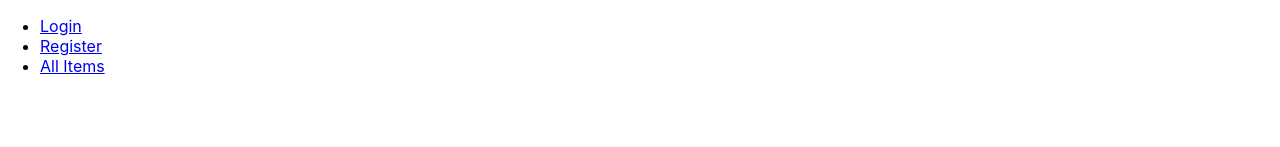
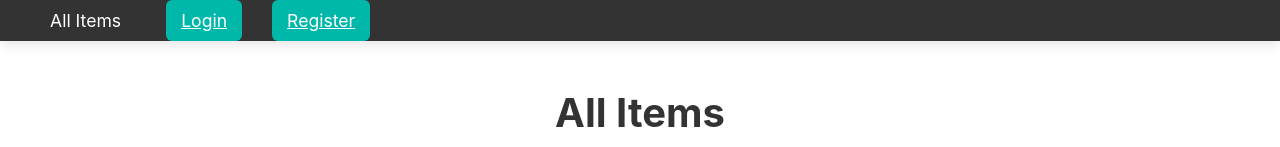
Before and after one commit to BrendanKapp/z-prefix-demo, a React (Create React App) app: page / in a window 1280 px wide. Shown: the top 147 px of the page. Built offline with nearby package versions, Linux system fonts and the light colour scheme; no server answers.

Commit message:
Style Navbar

```diff
--- /dev/null
+++ b/src/components/Navbar.css
@@ -0,0 +1,74 @@
+@import '../colors.css';
+
+/* Navbar container */
+.navbar {
+  background-color: var(--navbar-background);
+  padding: 10px 20px;
+  display: flex;
+  justify-content: space-between;
+  align-items: center;
+  box-shadow: 0 4px 12px rgba(0, 0, 0, 0.1);
+  position: sticky;
+  top: 0;
+  z-index: 100;
+}
+
+/* Navbar link styles */
+.navbar-links {
+  display: flex;
+  list-style: none;
+  margin: 0;
+  padding: 0;
+}
+
+.navbar-links li {
+  margin: 0 15px;
+}
+
+.navbar-link {
+  color: var(--navbar-text);
+  text-decoration: none;
+  font-size: 1.1rem;
+  padding: 10px 15px;
+  border-radius: 6px;
+  transition: background-color 0.3s ease, transform 0.2s ease;
+}
+
+.navbar-link:hover {
+  background-color: var(--navbar-hover);
+  transform: scale(1.05);
+}
+
+/* Button styling for logout */
+.navbar-button {
+  background-color: var(--button-background);
+  color: white;
+  border: none;
+  padding: 10px 15px;
+  border-radius: 6px;
+  font-size: 1.1rem;
+  cursor: pointer;
+  transition: background-color 0.3s ease, transform 0.2s ease;
+}
+
+.navbar-button:hover {
+  background-color: var(--button-hover-background);
+  transform: scale(1.05);
+}
+
+/* Responsive design for mobile */
+@media (max-width: 768px) {
+  .navbar {
+    flex-direction: column;
+    align-items: flex-start;
+  }
+
+  .navbar-links {
+    flex-direction: column;
+    align-items: flex-start;
+  }
+
+  .navbar-links li {
+    margin-bottom: 10px;
+  }
+}
--- a/src/components/Navbar.js
+++ b/src/components/Navbar.js
@@ -1,58 +1,29 @@
-// import React, { useState } from 'react';
-// import { Link } from 'react-router-dom';
-
-// const Navbar = () => {
-
-//   const [isAuthenticated, setIsAuthenticated] = useState(localStorage.getItem('authToken') !== null);
-
-//   const handleLogout = () => {
-//     localStorage.removeItem('authToken');
-//     setIsAuthenticated(false);
-//   };
-
-//   return (
-//     <nav>
-//       <ul>
-//         <li><Link to="/">All Items</Link></li>
-//         {isAuthenticated && <li><Link to="/add-item">Add Item</Link></li>}
-//         {isAuthenticated && <li><Link to="/inventory">Inventory</Link></li>}
-//         {isAuthenticated ? (
-//           <li><button onClick={handleLogout}>Logout</button></li>
-//         ) : (
-//           <>
-//             <li><Link to="/login">Login</Link></li>
-//             <li><Link to="/register">Register</Link></li>
-//           </>
-//         )}
-//       </ul>
-//     </nav>
-//   );
-// };
-
-// export default Navbar;
-
 import React from 'react';
 import { Link } from 'react-router-dom';
 import { useAuth } from './auth/AuthProvider.js';
+import './Navbar.css';
 
 const NavBar = () => {
   const { isAuthenticated, logout } = useAuth();
 
   return (
-    <ul>
+    <nav className="navbar">
+      <ul className="navbar-links">
+        <li><Link to="/" className="navbar-link">All Items</Link></li>
+
         {isAuthenticated ? (
-        <div>
-          <li><button onClick={logout}>Logout</button></li>
-          <li><Link to="/inventory">Inventory</Link></li>
-        </div>
+          <>
+            <li><Link to="/inventory" className="navbar-link">Inventory</Link></li>
+            <li><Link onClick={logout} className="navbar-button">Logout</Link></li>
+          </>
         ) : (
           <>
-          <li><Link to="/login">Login</Link></li>
-          <li><Link to="/register">Register</Link></li>
+            <li><Link to="/login" className="navbar-button">Login</Link></li>
+            <li><Link to="/register" className="navbar-button">Register</Link></li>
           </>
         )}
-      <li><Link to="/">All Items</Link></li>
       </ul>
+    </nav>
   );
 };
 
```
Lines whose indentation alone changed are shown as unchanged.
